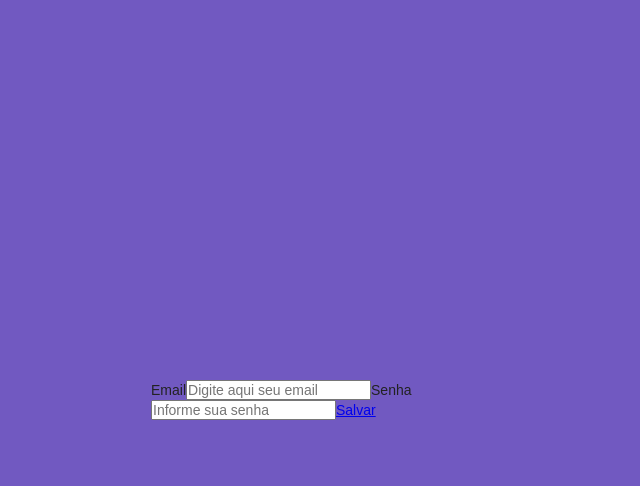
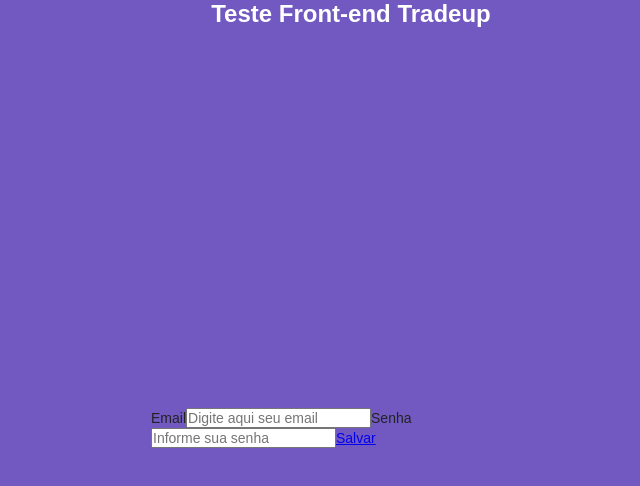
Before and after one commit to Marcelovqvd/teste_frontend, a React (Create React App) app: page / in a window 1280 px wide. Shown: the top 486 px of the page, without its empty margins (289-929 px from the left). Built offline with nearby package versions, Linux system fonts and the light colour scheme.

Commit message:
Componente Header

```diff
--- a/src/App.js
+++ b/src/App.js
@@ -3,9 +3,12 @@ import React from 'react';
 import Routes from './routes';
 import GlobalStyle from './styles/global';
 
+import Header from './components/Header';
+
 function App() {
   return (
     <>
+      <Header />
       <Routes />
       <GlobalStyle />
     </>
--- /dev/null
+++ b/src/components/Header/index.js
@@ -0,0 +1,9 @@
+import React from 'react';
+import { Container } from './styles';
+export default function Header() {
+  return (
+    <Container>
+      <h1>Teste Front-end Tradeup</h1>
+    </Container>
+  )
+};
--- /dev/null
+++ b/src/components/Header/styles.js
@@ -0,0 +1,11 @@
+import styled from 'styled-components';
+
+export const Container = styled.div`
+  display: flex;
+  align-items: center;
+  justify-content: center;
+  h1 {
+    font-size: 24px;
+  color: #fff;
+  }
+`;
```
